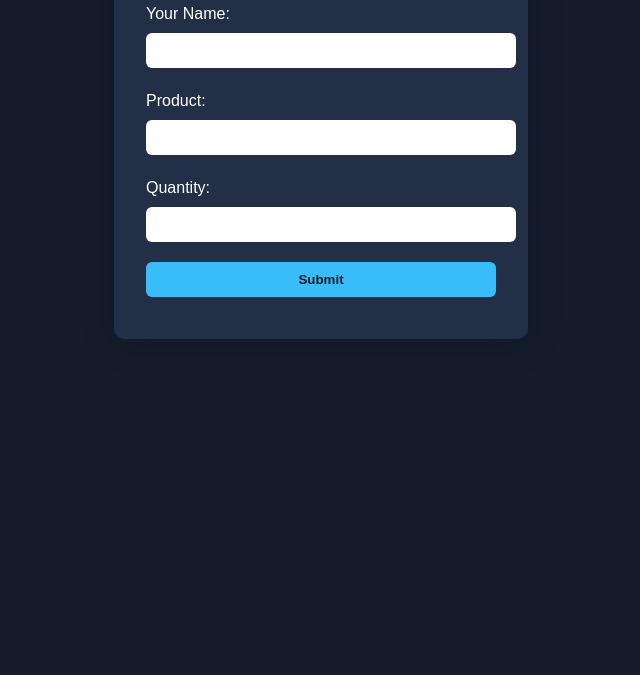
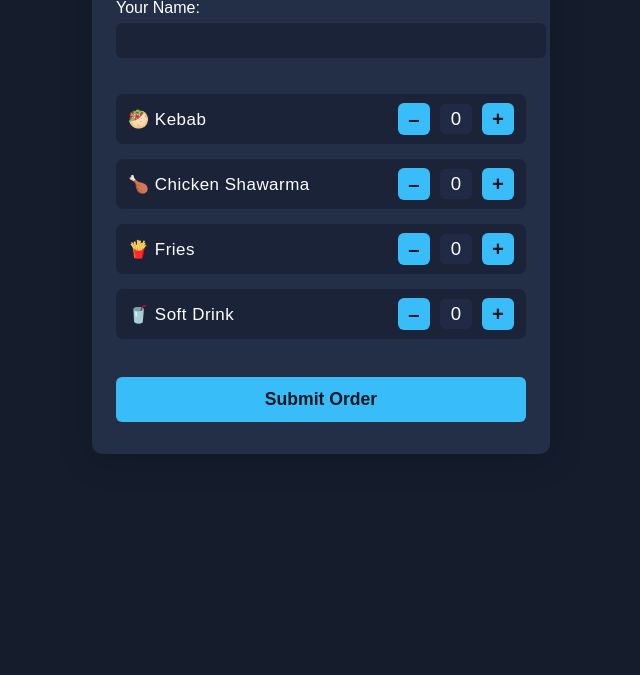
Before and after one commit to aliy4sser/Kebab---Form, a plain HTML site: page index.html in a window 1280 px wide. Shown: the part 125-800 px from the top of the page, without its empty margins (319-959 px from the left). Drawn offline with Linux system fonts and the light colour scheme.

Commit message:
Update index.html

```diff
--- a/index.html
+++ b/index.html
@@ -1,30 +1,169 @@
 <!DOCTYPE html>
 <html>
   <head>
-    <title>Order Form</title>
+    <title>Kebab Shop Order Form</title>
+    <meta name="viewport" content="width=device-width, initial-scale=1">
     <style>
-      body { background: #151d2d; color: #fff; font-family: Arial, sans-serif; }
-      form { background: #232f47; margin: 50px auto; padding: 32px; border-radius: 10px; max-width: 350px; box-shadow: 0 4px 32px #0004;}
-      h2 { margin-top: 0; }
-      input, button { margin: 10px 0; width: 100%; padding: 10px; border-radius: 6px; border: none; }
-      button { background: #38bdf8; color: #131825; font-weight: bold; cursor: pointer;}
-      button:hover { background: #0ea5e9; }
-      label { margin-top: 14px; display: block;}
+      body {
+        background: #151d2d;
+        color: #fff;
+        font-family: Arial, sans-serif;
+        margin: 0;
+      }
+      form {
+        background: #232f47;
+        margin: 40px auto;
+        padding: 32px 24px;
+        border-radius: 10px;
+        max-width: 410px;
+        box-shadow: 0 4px 32px #0004;
+      }
+      h2 {
+        margin-top: 0;
+        margin-bottom: 24px;
+        text-align: center;
+        letter-spacing: 1px;
+      }
+      .customer-info label {
+        display: block;
+        margin: 10px 0 6px 0;
+        font-weight: 500;
+      }
+      .customer-info input {
+        width: 100%;
+        padding: 9px 10px;
+        margin-bottom: 16px;
+        border-radius: 6px;
+        border: none;
+        background: #1b2339;
+        color: #fff;
+        font-size: 15px;
+      }
+      .menu-list {
+        margin: 20px 0 16px 0;
+      }
+      .menu-row {
+        display: flex;
+        align-items: center;
+        margin-bottom: 15px;
+        background: #1b2339;
+        border-radius: 7px;
+        padding: 9px 12px;
+        font-size: 1.06em;
+      }
+      .item-name {
+        flex: 1 1 60%;
+        font-weight: 500;
+        letter-spacing: 0.5px;
+      }
+      .qty-controls {
+        display: flex;
+        align-items: center;
+        gap: 7px;
+      }
+      .qty-btn {
+        background: #38bdf8;
+        color: #131825;
+        font-size: 1.2em;
+        font-weight: bold;
+        width: 32px;
+        height: 32px;
+        border-radius: 6px;
+        border: none;
+        cursor: pointer;
+        transition: background 0.2s;
+      }
+      .qty-btn:hover { background: #0ea5e9; }
+      .qty-number {
+        width: 32px;
+        text-align: center;
+        font-size: 1.1em;
+        font-weight: 500;
+        background: #212a45;
+        color: #fff;
+        border: none;
+        border-radius: 5px;
+        padding: 4px 0;
+        margin: 0 3px;
+      }
+      button[type="submit"] {
+        width: 100%;
+        background: #38bdf8;
+        color: #131825;
+        font-weight: bold;
+        padding: 12px 0;
+        margin-top: 22px;
+        border-radius: 6px;
+        border: none;
+        font-size: 1.1em;
+        cursor: pointer;
+        transition: background 0.2s;
+      }
+      button[type="submit"]:hover { background: #0ea5e9; }
     </style>
   </head>
   <body>
-    <form method="post" action="https://user.boozlimited.com/webhook-test/myform/">
-      <h2>Order Form</h2>
-      <label>Your Name:
-        <input name="name" required>
-      </label>
-      <label>Product:
-        <input name="product" required>
-      </label>
-      <label>Quantity:
-        <input name="quantity" type="number" min="1" required>
-      </label>
-      <button type="submit">Submit</button>
+    <form id="orderForm" method="post" action="https://user.boozlimited.com/webhook/myform/">
+      <h2>Kebab Shop Order</h2>
+      <div class="customer-info">
+        <label for="name">Your Name:</label>
+        <input name="name" id="name" required autocomplete="off">
+      </div>
+      <div class="menu-list">
+        <div class="menu-row">
+          <span class="item-name">🥙 Kebab</span>
+          <div class="qty-controls">
+            <button type="button" class="qty-btn" onclick="changeQty('kebab', -1)">–</button>
+            <input class="qty-number" name="kebab_qty" id="kebab_qty" type="text" value="0" readonly>
+            <button type="button" class="qty-btn" onclick="changeQty('kebab', 1)">+</button>
+          </div>
+        </div>
+        <div class="menu-row">
+          <span class="item-name">🍗 Chicken Shawarma</span>
+          <div class="qty-controls">
+            <button type="button" class="qty-btn" onclick="changeQty('shawarma', -1)">–</button>
+            <input class="qty-number" name="shawarma_qty" id="shawarma_qty" type="text" value="0" readonly>
+            <button type="button" class="qty-btn" onclick="changeQty('shawarma', 1)">+</button>
+          </div>
+        </div>
+        <div class="menu-row">
+          <span class="item-name">🍟 Fries</span>
+          <div class="qty-controls">
+            <button type="button" class="qty-btn" onclick="changeQty('fries', -1)">–</button>
+            <input class="qty-number" name="fries_qty" id="fries_qty" type="text" value="0" readonly>
+            <button type="button" class="qty-btn" onclick="changeQty('fries', 1)">+</button>
+          </div>
+        </div>
+        <div class="menu-row">
+          <span class="item-name">🥤 Soft Drink</span>
+          <div class="qty-controls">
+            <button type="button" class="qty-btn" onclick="changeQty('drink', -1)">–</button>
+            <input class="qty-number" name="drink_qty" id="drink_qty" type="text" value="0" readonly>
+            <button type="button" class="qty-btn" onclick="changeQty('drink', 1)">+</button>
+          </div>
+        </div>
+      </div>
+      <button type="submit">Submit Order</button>
     </form>
+    <script>
+      function changeQty(item, delta) {
+        const qtyInput = document.getElementById(item + '_qty');
+        let value = parseInt(qtyInput.value, 10) || 0;
+        value += delta;
+        if (value < 0) value = 0;
+        qtyInput.value = value;
+      }
+      // Optional: Prevent submitting if all are zero
+      document.getElementById('orderForm').addEventListener('submit', function(e) {
+        let kebab = parseInt(document.getElementById('kebab_qty').value) || 0;
+        let shawarma = parseInt(document.getElementById('shawarma_qty').value) || 0;
+        let fries = parseInt(document.getElementById('fries_qty').value) || 0;
+        let drink = parseInt(document.getElementById('drink_qty').value) || 0;
+        if (kebab + shawarma + fries + drink === 0) {
+          alert("Please select at least one item!");
+          e.preventDefault();
+        }
+      });
+    </script>
   </body>
 </html>
```
